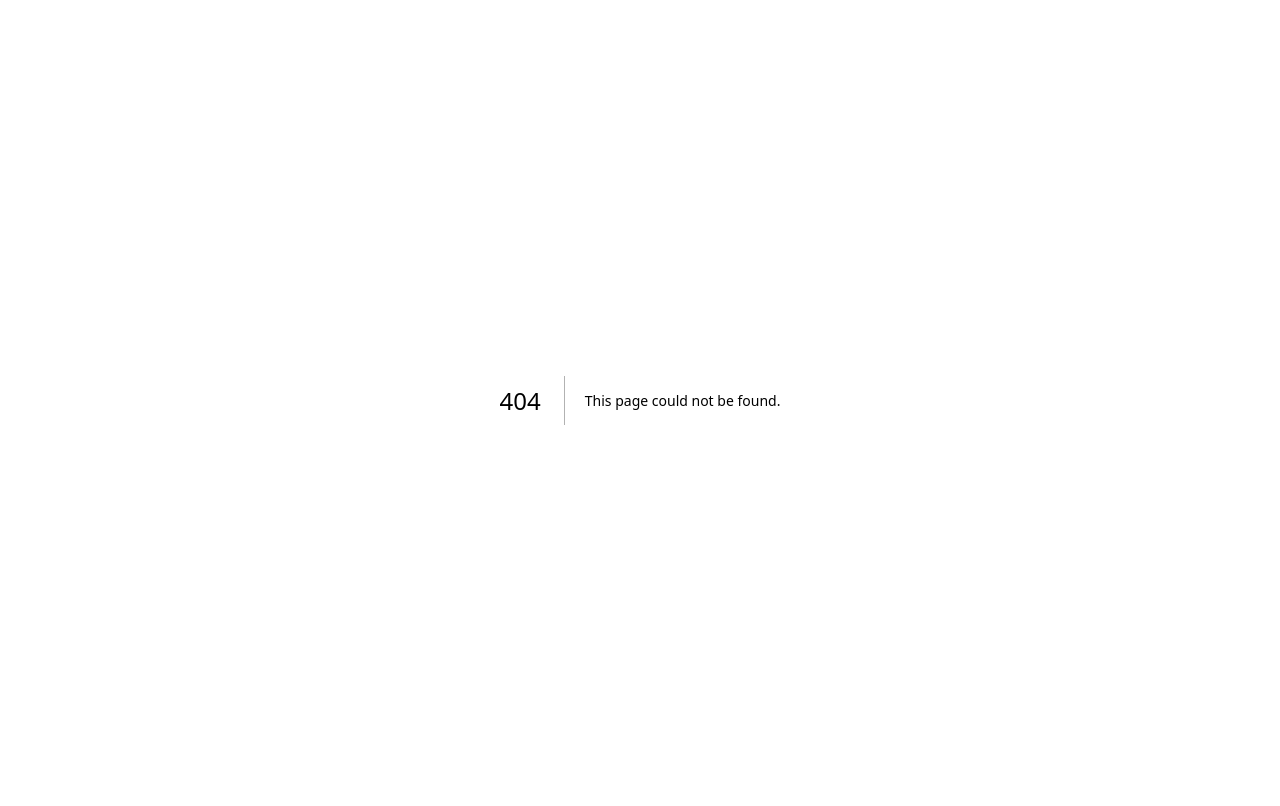
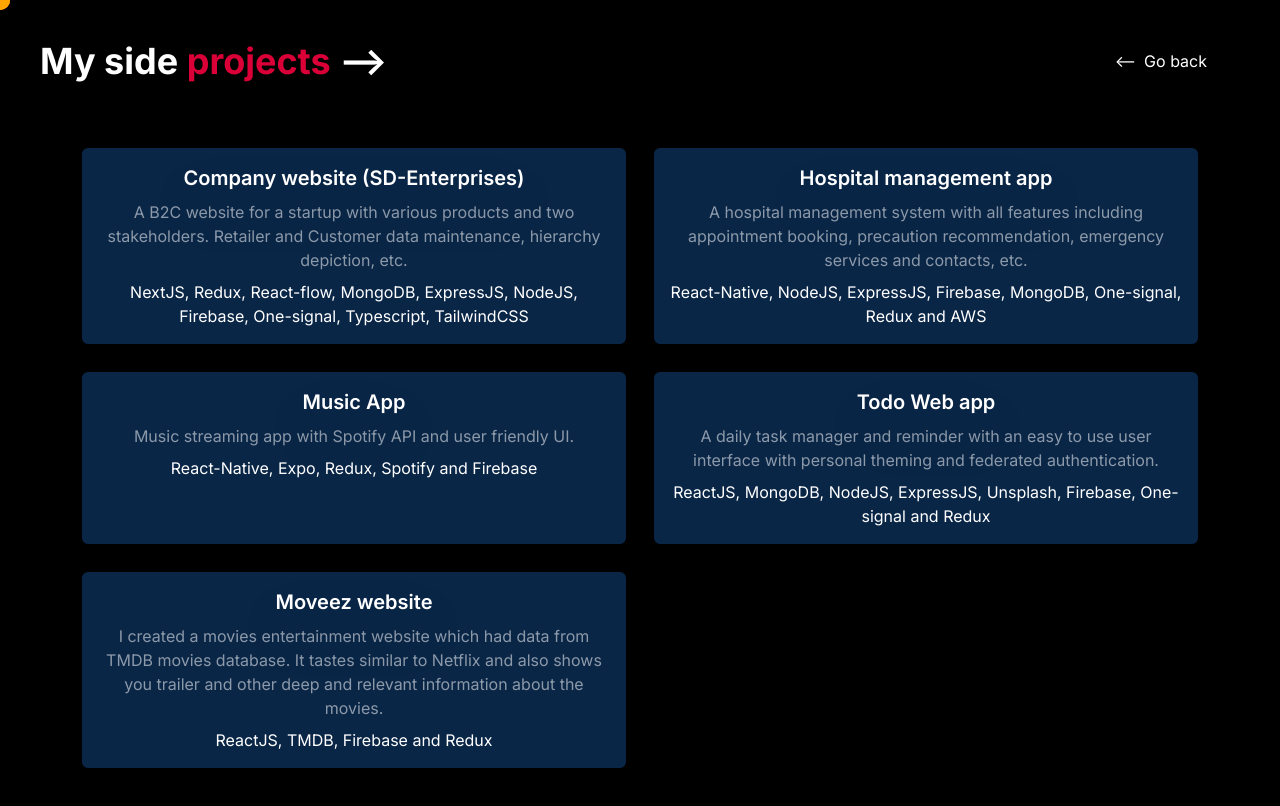
Before and after one commit to vaibhavd2103/portfolio, a Next.js app: page /projects in a window 1280 px wide. Before the commit this address had no page. Shown: the top 806 px of the page. Built offline with nearby package versions, Linux system fonts and the light colour scheme.

Commit message:
feat: projects

```diff
--- a/app/page.tsx
+++ b/app/page.tsx
@@ -10,7 +10,7 @@ import "./globals.css";
 import { useMotionValue, useTransform, motion } from "framer-motion";
 import NavBar from "@/components/NavBar";
 
-const css = {
+export const styles = {
   box: {
     backgroundColor: "linen",
     width: "30vw",
@@ -25,7 +25,7 @@ const css = {
   },
 };
 
-function getRelativeCoordinates(event: any, referenceElement: any) {
+export function getRelativeCoordinates(event: any, referenceElement: any) {
   const position = {
     x: event.pageX,
     y: event.pageY,
@@ -87,14 +87,14 @@ function Home() {
       className="bg-dark h-full w-screen"
     >
       <motion.div
-        style={{ ...css.fly, position: "absolute" }}
+        style={{ ...styles.fly, position: "absolute" }}
         animate={{
           x: mousePosition.x,
           y: mousePosition.y,
         }}
       />
       <motion.div
-        style={{ ...css.fly, position: "absolute", backgroundColor: "gold" }}
+        style={{ ...styles.fly, position: "absolute", backgroundColor: "gold" }}
         animate={{
           x: mousePosition.x,
           y: mousePosition.y,
@@ -103,7 +103,7 @@ function Home() {
       />
       <motion.div
         style={{
-          ...css.fly,
+          ...styles.fly,
           position: "absolute",
           backgroundColor: "orange",
         }}
--- /dev/null
+++ b/app/projects/page.tsx
@@ -0,0 +1,159 @@
+"use client";
+
+import Image from "next/image";
+import React, { useRef, useState } from "react";
+import { getRelativeCoordinates } from "../page";
+import { useMotionValue, useTransform, motion } from "framer-motion";
+import { useRouter } from "next/navigation";
+
+export const css = {
+  box: {
+    backgroundColor: "linen",
+    width: "30vw",
+    height: "30vw",
+  },
+  fly: {
+    width: "20px",
+    height: "20px",
+    margin: "-10px",
+    backgroundColor: "red",
+    borderRadius: 10,
+  },
+};
+
+function Projects() {
+  const projects = [
+    {
+      id: "5",
+      title: "Company website (SD-Enterprises)",
+      description:
+        "A B2C website for a startup with various products and two stakeholders. Retailer and Customer data maintenance, hierarchy depiction, etc.",
+      tech: "NextJS, Redux, React-flow, MongoDB, ExpressJS, NodeJS, Firebase, One-signal, Typescript, TailwindCSS",
+      image: "",
+      github: "",
+      live: "",
+    },
+    {
+      id: "3",
+      title: "Hospital management app",
+      description:
+        "A hospital management system with all features including appointment booking, precaution recommendation, emergency services and contacts, etc.",
+      tech: "React-Native, NodeJS, ExpressJS, Firebase, MongoDB, One-signal, Redux and AWS",
+      image: "",
+      github: "",
+      live: "",
+    },
+    {
+      id: "4",
+      title: "Music App",
+      description: "Music streaming app with Spotify API and user friendly UI.",
+      tech: "React-Native, Expo, Redux, Spotify and Firebase",
+      image: "",
+      github: "",
+      live: "",
+    },
+    {
+      id: "2",
+      title: "Todo Web app",
+      description:
+        "A daily task manager and reminder with an easy to use user interface with personal theming and federated authentication.",
+      tech: "ReactJS, MongoDB, NodeJS, ExpressJS, Unsplash, Firebase, One-signal and Redux",
+      image: "",
+      github: "",
+      live: "",
+    },
+    {
+      id: "1",
+      title: "Moveez website",
+      description:
+        "I created a movies entertainment website which had data from TMDB movies database. It tastes similar to Netflix and also shows you trailer and other deep and relevant information about the movies.",
+      tech: "ReactJS, TMDB, Firebase and Redux",
+      image: "",
+      github: "",
+      live: "",
+    },
+  ];
+  const [mousePosition, setMousePosition] = useState<any>({});
+  const boxRef = useRef(null);
+  const handleMouseMove = (e: any) => {
+    setMousePosition(getRelativeCoordinates(e, boxRef.current));
+  };
+
+  const router = useRouter();
+
+  return (
+    <motion.div
+      className="bg-dark w-full h-full"
+      onMouseMove={(e) => handleMouseMove(e)}
+      animate={{
+        rotateX: mousePosition.centerX,
+        rotateY: mousePosition.centerY,
+      }}
+      ref={boxRef}
+    >
+      <motion.div
+        style={{ ...css.fly, position: "absolute" }}
+        animate={{
+          x: mousePosition.x,
+          y: mousePosition.y,
+        }}
+      />
+      <motion.div
+        style={{ ...css.fly, position: "absolute", backgroundColor: "gold" }}
+        animate={{
+          x: mousePosition.x,
+          y: mousePosition.y,
+        }}
+        transition={{ type: "spring" }}
+      />
+      <motion.div
+        style={{
+          ...css.fly,
+          position: "absolute",
+          backgroundColor: "orange",
+        }}
+        animate={{
+          x: mousePosition.x,
+          y: mousePosition.y,
+        }}
+        transition={{ type: "tween" }}
+      />
+      <div className="bg-dark w-full h-full p-10">
+        <div className="flex items-center justify-between w-full">
+          <h1 className="text-4xl font-bold">
+            My side <span className="text-secondary">projects</span> {`-->`}
+          </h1>
+          <button
+            onClick={() => {
+              router.back();
+            }}
+            className="transition-all min-w-[90px] duration-200 border-[1px] md:border-dark hover:border-[#fff] px-8 py-2 rounded-lg outline-none z-10 gap-2 hover:gap-4 flex"
+          >
+            <p>{`<--`}</p>
+            <p className="hidden md:flex">Go back</p>
+          </button>
+        </div>
+        <div className="mt-16 px-0 md:px-10 grid grid-cols-1 md:grid-cols-2 gap-6">
+          {projects.map((item) => {
+            return (
+              <div
+                key={item.id}
+                className="group transition-all p-4 bg-primary-dark rounded-lg hover:bg-dark border-dark hover:border-gray-dark border-2 flex flex-col gap-2 items-center relative"
+              >
+                <p className="invisible font-extrabold text-8xl absolute group-hover:visible opacity-10 mt-4">{`</>`}</p>
+                {/* <Image/> */}
+                <p className="text-xl font-semibold drop-shadow-2xl text-center">
+                  {item.title}
+                </p>
+                <p className="text-[#fff8] text-center">{item.description}</p>
+                <p className="text-center">{item.tech}</p>
+              </div>
+            );
+          })}
+        </div>
+      </div>
+    </motion.div>
+  );
+}
+
+export default Projects;
--- a/components/NavBar.tsx
+++ b/components/NavBar.tsx
@@ -1,3 +1,6 @@
+"use client";
+
+import { useRouter } from "next/navigation";
 import React from "react";
 
 function NavBar() {
@@ -7,29 +10,33 @@ function NavBar() {
       title: "About",
       icon: "",
       ref: "",
-      link: "",
+      link: "/",
     },
     {
       id: "2",
       title: "Projects",
       icon: "",
       ref: "",
-      link: "",
+      link: "/projects",
     },
     {
       id: "3",
       title: "Contact",
       icon: "",
       ref: "",
-      link: "",
+      link: "/",
     },
   ];
+  const router = useRouter();
   return (
     <div className="hidden md:flex fixed top-4 right-10 bg-primary-dark rounded-lg">
       {options.map((item) => {
         return (
           <div
             key={item.id}
+            onClick={() => {
+              router.push(item.link);
+            }}
             className="cursor-pointer px-4 py-2 rounded-lg hover:bg-secondary hover:shadow-lg hover:shadow-secondary-neon transition-all"
           >
             <p>{item.title}</p>
--- a/components/WorkExp.tsx
+++ b/components/WorkExp.tsx
@@ -42,7 +42,7 @@ function WorkExp() {
     <div className="">
       <div className="w-full flex flex-col bg-primary-dark p-10 pb-40">
         <h3 className="text-2xl font-semibold text-center">
-          My work experience
+          Companies I have worked with
         </h3>
         <p className="text-center">
           I have a total of 2.5+ years of experience as a software developer
```
